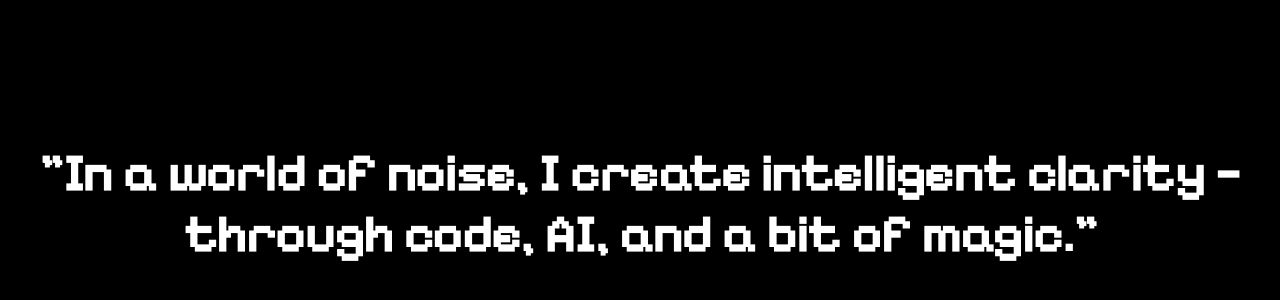
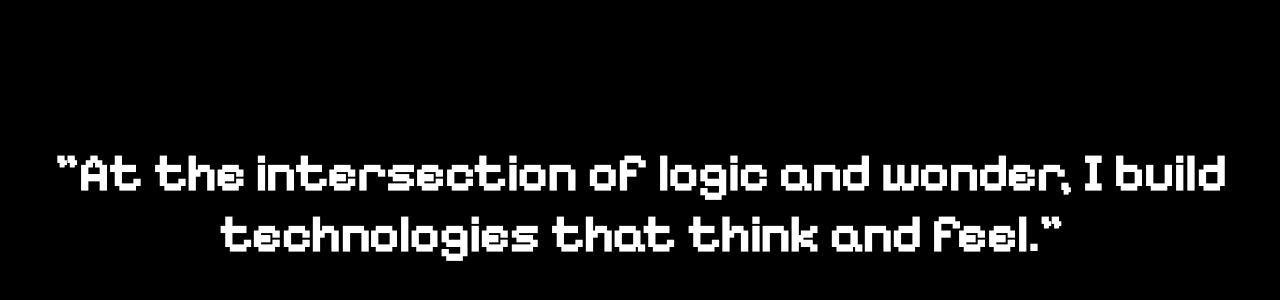
Before and after one commit to ogoopa/tabnews, a Next.js app: page / in a window 1280 px wide. Shown: the part 212-512 px from the top of the page. Built offline with nearby package versions, Linux system fonts and the light colour scheme.

Commit message:
updating text

```diff
--- a/pages/index.js
+++ b/pages/index.js
@@ -1,8 +1,8 @@
 function Home() {
   return (
     <h1>
-      "In a world of noise, I create intelligent clarity — through code, AI, and
-      a bit of magic."
+      "At the intersection of logic and wonder, I build technologies that think
+      and feel."
     </h1>
   );
 }
```
